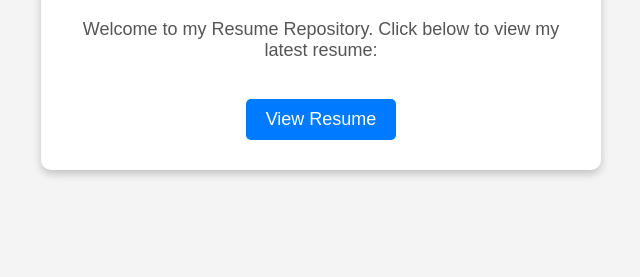
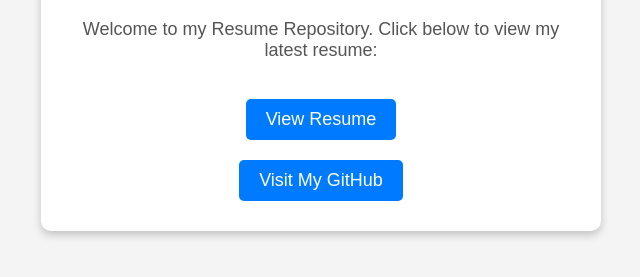
Before and after one commit to xLON3R/Deekshit-Kashyap-Resume, a plain HTML site: page index.html in a window 1280 px wide. Shown: the part 321-598 px from the top of the page, without its empty margins (319-959 px from the left). Drawn offline with Linux system fonts and the light colour scheme.

Commit message:
Update index.html

```diff
--- a/index.html
+++ b/index.html
@@ -26,7 +26,7 @@
             font-size: 18px;
             color: #555;
         }
-        .resume-link {
+        .resume-link, .github-link {
             display: inline-block;
             padding: 10px 20px;
             font-size: 18px;
@@ -36,7 +36,7 @@
             border-radius: 5px;
             margin-top: 20px;
         }
-        .resume-link:hover {
+        .resume-link:hover, .github-link:hover {
             background-color: #0056b3;
         }
         .profile-pic {
@@ -55,7 +55,8 @@
         <img src="https://github.com/xLON3R/Deekshit-Kashyap-Resume/blob/main/21BAI10006%20Photo.png?raw=true" alt="Deekshit Kashyap" class="profile-pic">
         <h1>Deekshit Kashyap</h1>
         <p>Welcome to my Resume Repository. Click below to view my latest resume:</p>
-        <a href="https://docs.google.com/document/d/11m1EhJl7nDF7m3XAGEb60X_j6gUvSigjcYyk2mPmA9E/edit?usp=sharing" class="resume-link" target="_blank">View Resume</a>
+        <a href="https://docs.google.com/document/d/11m1EhJl7nDF7m3XAGEb60X_j6gUvSigjcYyk2mPmA9E/edit?usp=sharing" class="resume-link" target="_blank">View Resume</a><br>
+        <a href="https://github.com/xLON3R" class="github-link" target="_blank">Visit My GitHub</a>
     </div>
 
 </body>
```
